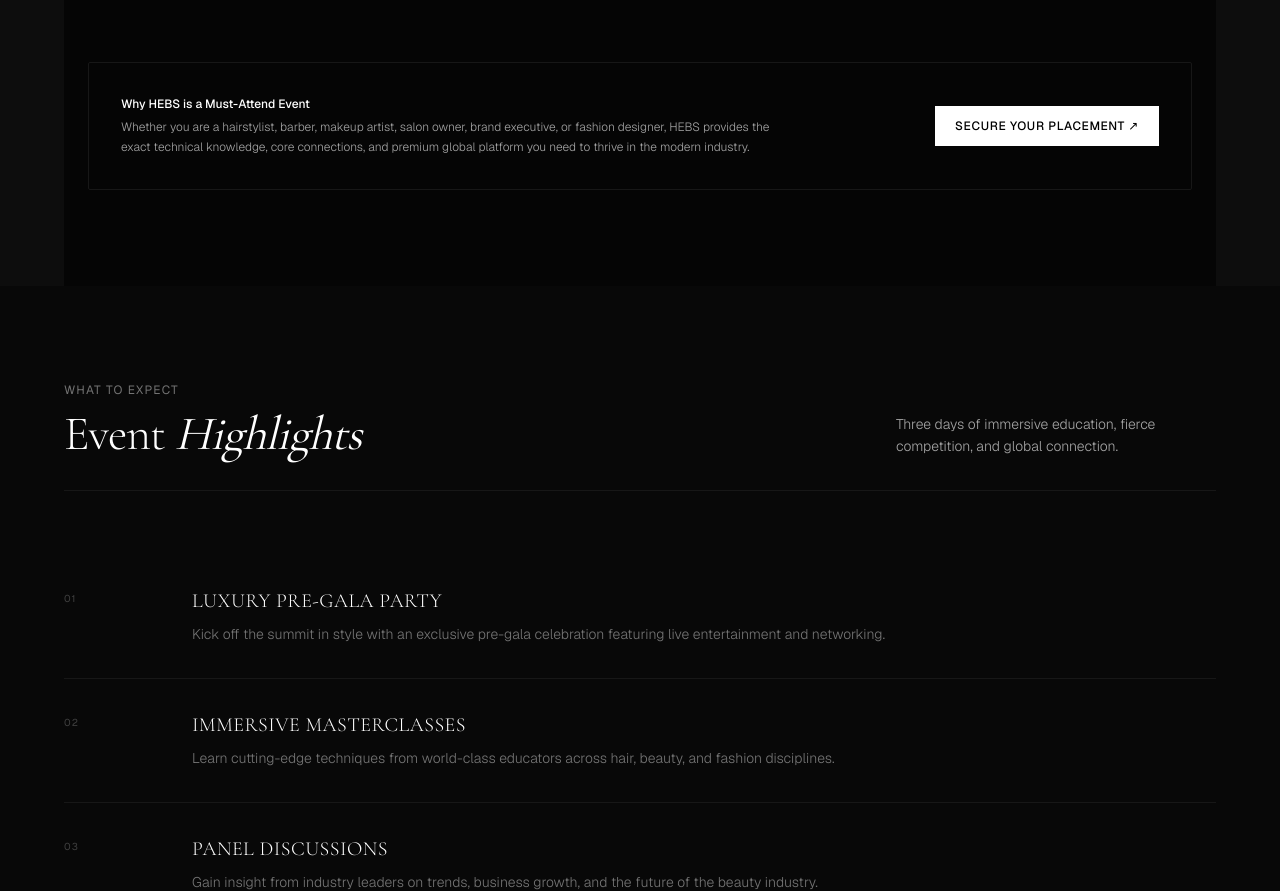
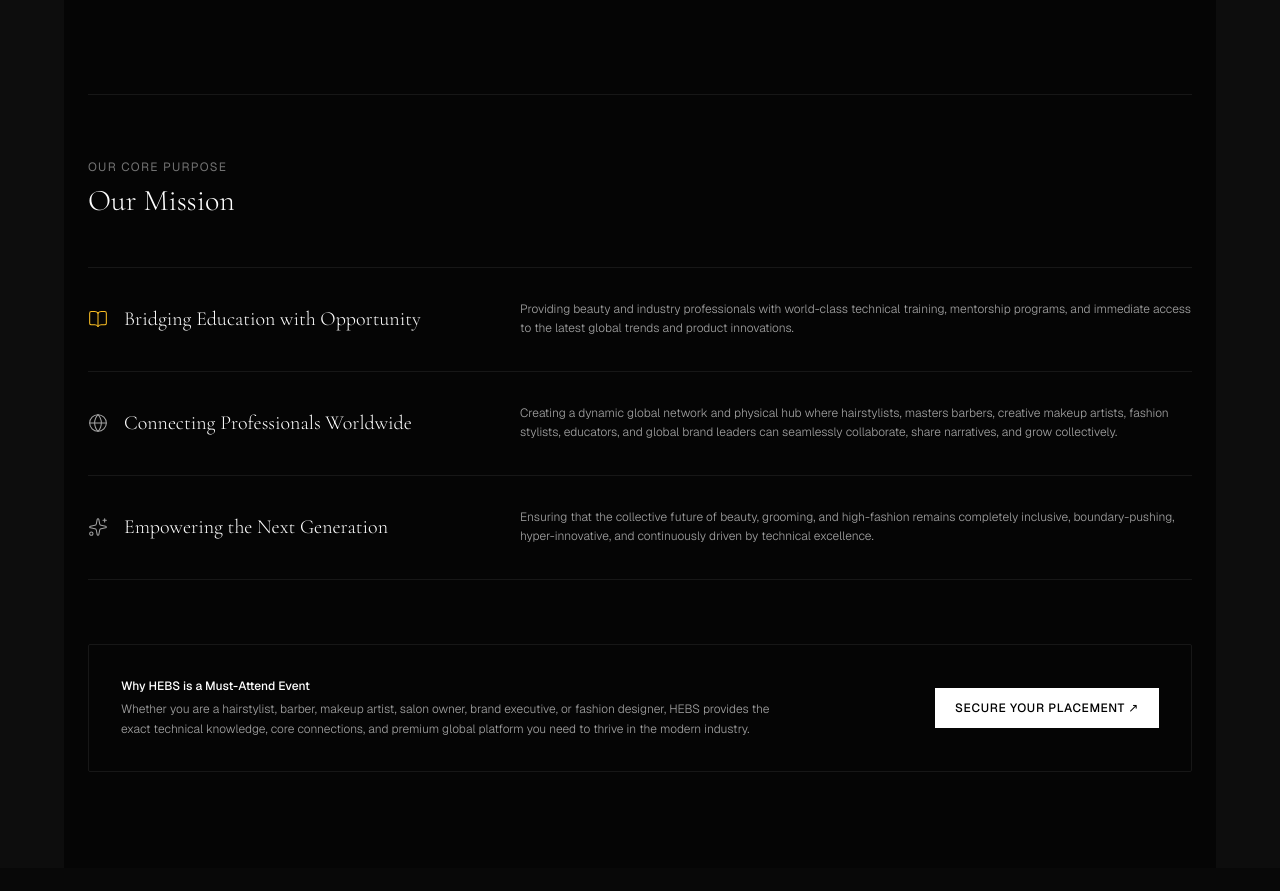
Before and after one commit to alexis800-glitch/hebs-lagos-2026, a Next.js app: page / in a window 1280 px wide. Shown: the part 1940-2831 px from the top of the page. Built offline with nearby package versions, Linux system fonts and the light colour scheme.

Commit message:
auto: add Our Mission three-row icon matrix to About section

```diff
--- a/components/About.tsx
+++ b/components/About.tsx
@@ -1,4 +1,5 @@
 import React from 'react'
+import { BookOpen, Globe, Sparkles } from 'lucide-react'
 
 export default function About() {
   return (
@@ -74,6 +75,51 @@
         </div>
       </div>
 
+      {/* Part 3: Our Mission Linear Matrix Stack */}
+      <div className="border-t border-neutral-900 pt-16 mt-24">
+        <div className="mb-12">
+          <p className="font-sans text-xs uppercase tracking-widest text-neutral-500 mb-2">Our Core Purpose</p>
+          <h3 className="font-serif text-3xl text-white font-light">Our Mission</h3>
+        </div>
+
+        <div className="flex flex-col border-t border-neutral-900">
+
+          {/* Row 1 / Bridging Education */}
+          <div className="flex flex-col md:flex-row items-start md:items-center justify-between py-8 border-b border-neutral-900 gap-4 md:gap-12">
+            <div className="flex items-center gap-4 w-full md:w-1/3 shrink-0">
+              <BookOpen className="h-5 w-5 text-amber-400 shrink-0 stroke-[1.25]" />
+              <h4 className="font-serif text-xl text-white font-light">Bridging Education with Opportunity</h4>
+            </div>
+            <p className="font-sans text-xs text-neutral-400 font-light leading-relaxed max-w-2xl w-full">
+              Providing beauty and industry professionals with world-class technical training, mentorship programs, and immediate access to the latest global trends and product innovations.
+            </p>
+          </div>
+
+          {/* Row 2 / Connecting Professionals */}
+          <div className="flex flex-col md:flex-row items-start md:items-center justify-between py-8 border-b border-neutral-900 gap-4 md:gap-12">
+            <div className="flex items-center gap-4 w-full md:w-1/3 shrink-0">
+              <Globe className="h-5 w-5 text-neutral-400 shrink-0 stroke-[1.25]" />
+              <h4 className="font-serif text-xl text-white font-light">Connecting Professionals Worldwide</h4>
+            </div>
+            <p className="font-sans text-xs text-neutral-400 font-light leading-relaxed max-w-2xl w-full">
+              Creating a dynamic global network and physical hub where hairstylists, masters barbers, creative makeup artists, fashion stylists, educators, and global brand leaders can seamlessly collaborate, share narratives, and grow collectively.
+            </p>
+          </div>
+
+          {/* Row 3 / Empowering Next Gen */}
+          <div className="flex flex-col md:flex-row items-start md:items-center justify-between py-8 border-b border-neutral-900 gap-4 md:gap-12">
+            <div className="flex items-center gap-4 w-full md:w-1/3 shrink-0">
+              <Sparkles className="h-5 w-5 text-neutral-400 shrink-0 stroke-[1.25]" />
+              <h4 className="font-serif text-xl text-white font-light">Empowering the Next Generation</h4>
+            </div>
+            <p className="font-sans text-xs text-neutral-400 font-light leading-relaxed max-w-2xl w-full">
+              Ensuring that the collective future of beauty, grooming, and high-fashion remains completely inclusive, boundary-pushing, hyper-innovative, and continuously driven by technical excellence.
+            </p>
+          </div>
+
+        </div>
+      </div>
+
       {/* Why Attend Footer Banner text layout */}
       <div className="mt-16 border border-neutral-900 bg-neutral-950/20 p-8 rounded-sm flex flex-col md:flex-row gap-6 justify-between items-start md:items-center">
         <p className="font-sans text-xs text-neutral-400 max-w-2xl font-light leading-relaxed">
```
